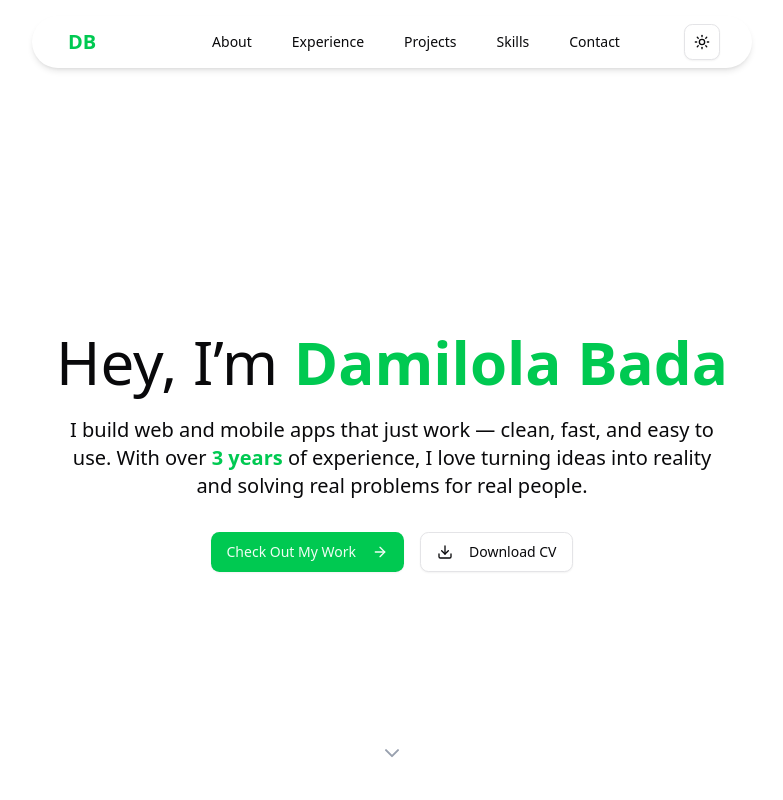
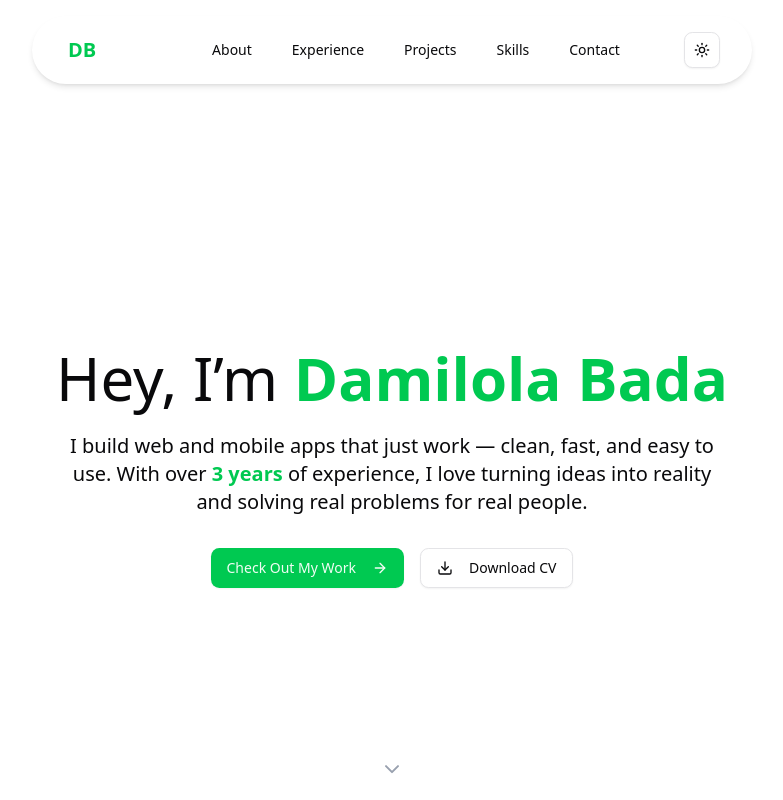
Before and after one commit to damygoes/portfolio, a Next.js app: page / in a window 1280 px wide. Shown: the top 800 px of the page, without its empty margins (248-1031 px from the left). Built offline with nearby package versions, Linux system fonts and the light colour scheme.

Commit message:
adjusted vertical padding on navbar

```diff
--- a/components/layout/Navbar.tsx
+++ b/components/layout/Navbar.tsx
@@ -14,7 +14,7 @@ type NavbarProps = {
 const Navbar: FC<NavbarProps> = ({ activeSection, scrollToSection }) => {
 
   return (
-    <nav className="sticky top-4 z-50 backdrop-blur-sm w-fit mx-auto rounded-full px-8 py-2 bg-card shadow-md">
+    <nav className="sticky top-4 z-50 backdrop-blur-sm w-fit mx-auto rounded-full px-8 py-4 bg-card shadow-md">
         <div className="flex justify-between items-center gap-24">
           <motion.div
             initial={{ opacity: 0, x: -20 }}
```
